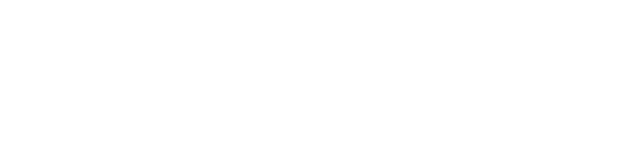
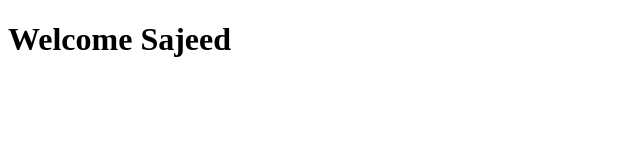
Before and after one commit to iamneo-production/bfafbecfeed305791239bdcbbbcffafeafone, a website: page public/index.html in a window 1280 px wide. Shown: the whole page, without its empty margins (0-640 px from the left). Drawn offline with Linux system fonts and the light colour scheme.

Commit message:
Backup Commit

```diff
--- a/public/index.html
+++ b/public/index.html
@@ -7,6 +7,6 @@
     <title>Wikipedia Viewer Sajeed</title>
 </head>
 <body>
-
+    <h1>Welcome Sajeed</h1>
 </body>
 </html>
--- a/public/style.css
+++ b/public/style.css
@@ -0,0 +1,3 @@
+h1 {
+    background-color: cyan;
+}
```
